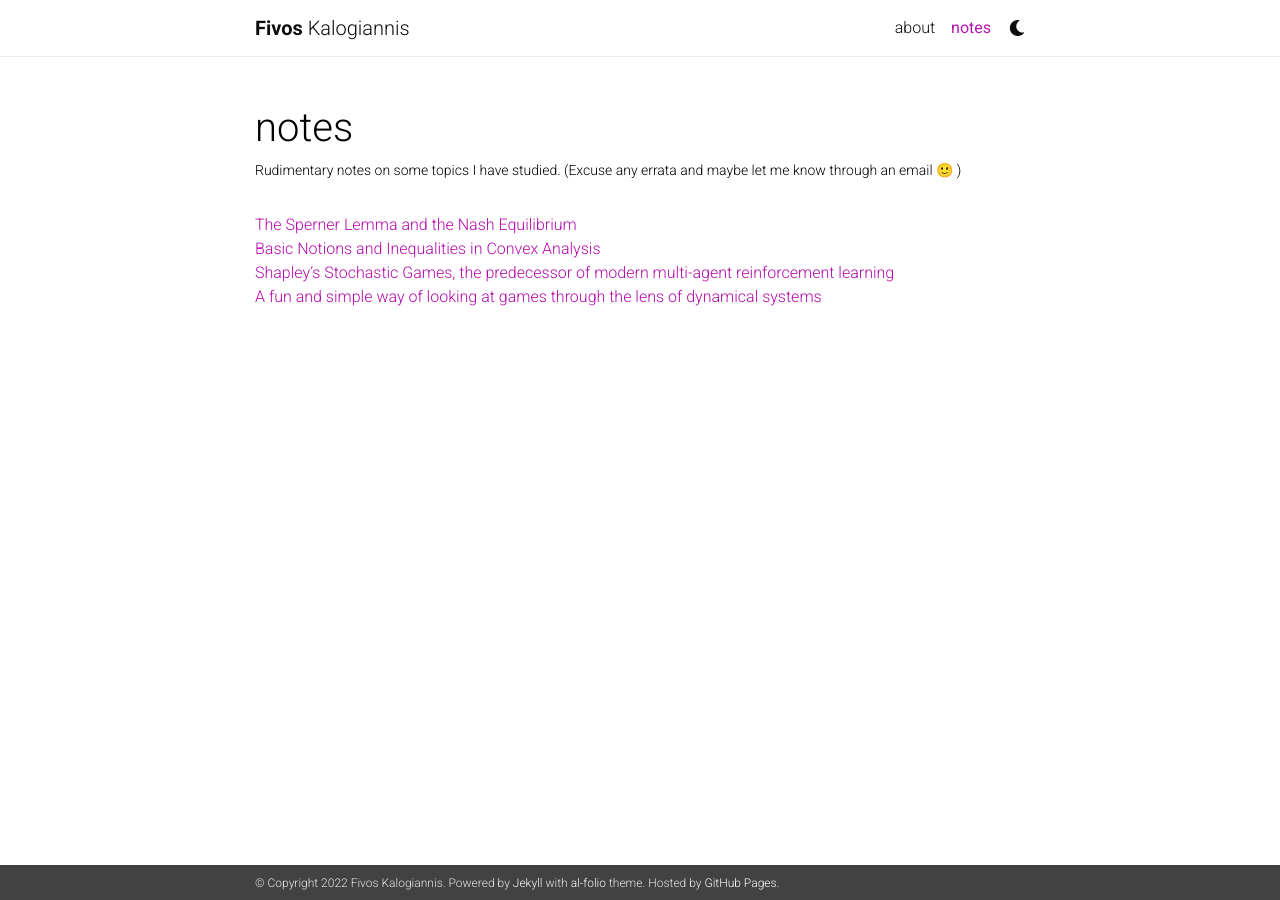
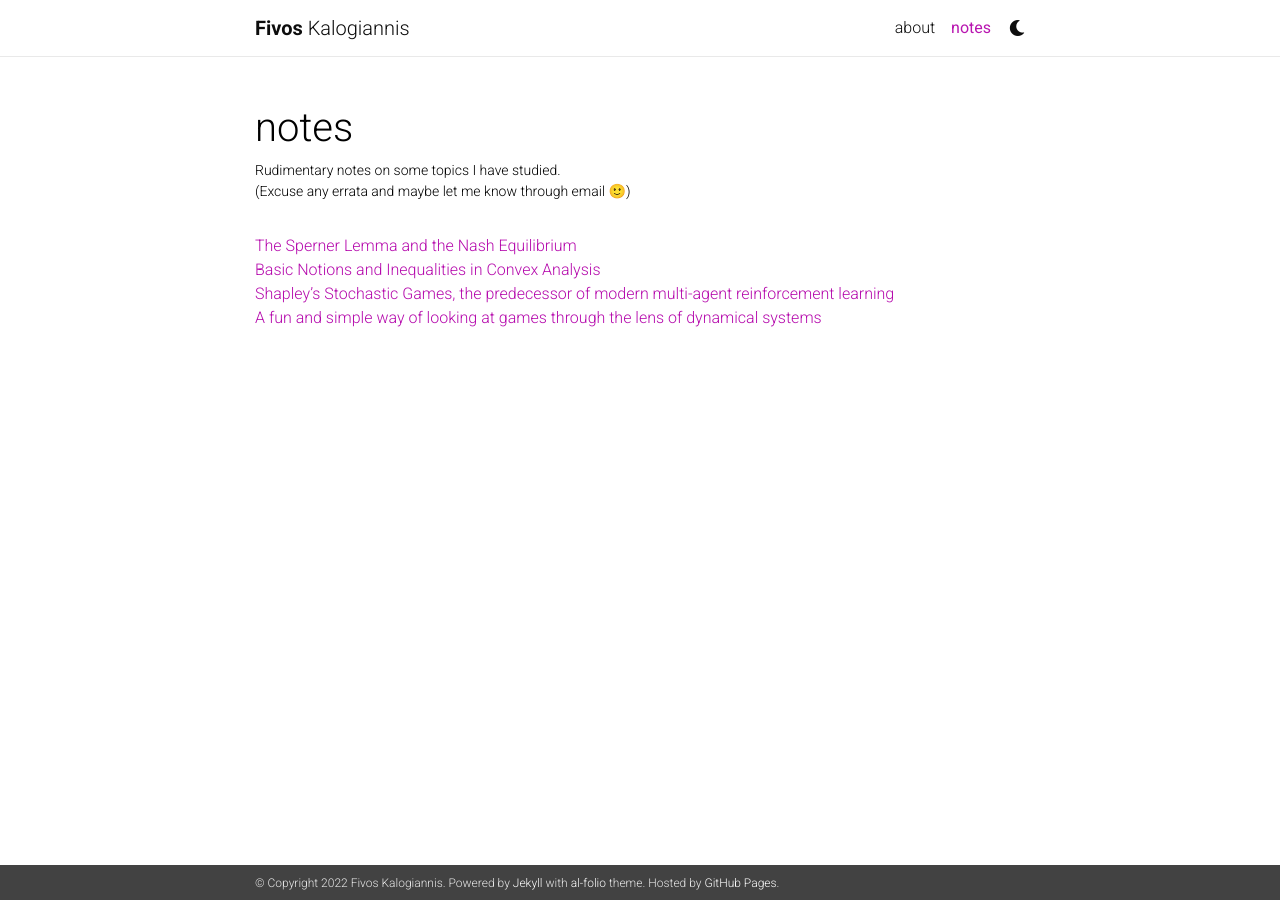
Before and after one commit to fivoskal/fivoskal.github.io, a Jekyll site: the page built from _pages/notes.md, in a window 1280 px wide. Built offline with Jekyll 4.4.1, drawn with Linux system fonts in a browser that asks for light colours; nearby versions of some CDN libraries; comment, search, counter and statistics services are not loaded; a style sheet for code colours, icons or effects is not loaded.

```diff
--- a/_pages/notes.md
+++ b/_pages/notes.md
@@ -1,8 +1,8 @@
 ---
 layout: page
 title: notes
-permalink: /projects/
-description: Rudimentary notes on some topics I have studied. (Excuse any errata and maybe let me know through an email 🙂 )
+permalink: /notes/
+description: Rudimentary notes on some topics I have studied.<br>(Excuse any errata and maybe let me know through email 🙂)
 nav: true
 horizontal: false
 ---
```
